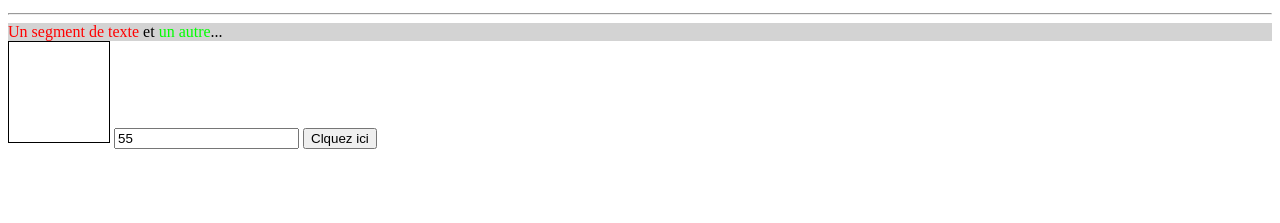
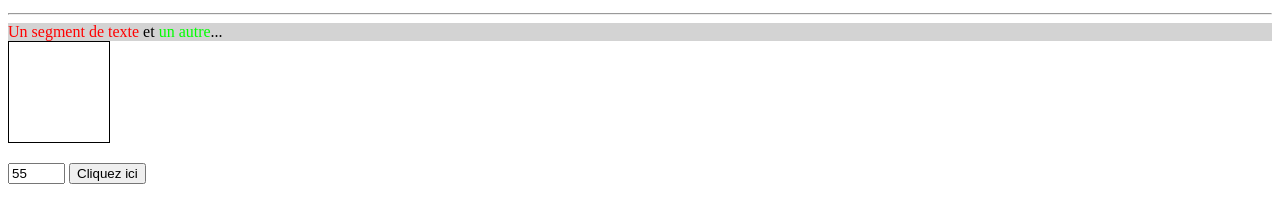
Before and after one commit to j-m-li/htmlcssjavascript, a plain HTML site: page html/exemple_002.html in a window 1280 px wide. Shown: the part 381-604 px from the top of the page. Drawn offline with Linux system fonts and the light colour scheme; files that its build step writes are made by us from their sources; files whose address does not match are found by name.

Commit message:
Update exemple_002.html

```diff
--- a/html/exemple_002.html
+++ b/html/exemple_002.html
@@ -24,8 +24,10 @@
 <span class="rouge">Un segment de texte</span> et <span id="elem1" class="vert">un autre</span>...
 </div>
 <canvas width="100" height="100" id="cadre"></canvas>
-<input type="text" id="inBleu" value="55">
-<button onclick="changerCouleur()">Clquez ici</button>
+<p>
+<input type="text" id="inBleu" value="55" size="4">
+<button onclick="changerCouleur()">Cliquez ici</button>
+</p>
 </body>
 <script>
 function changerCouleur() {
```
